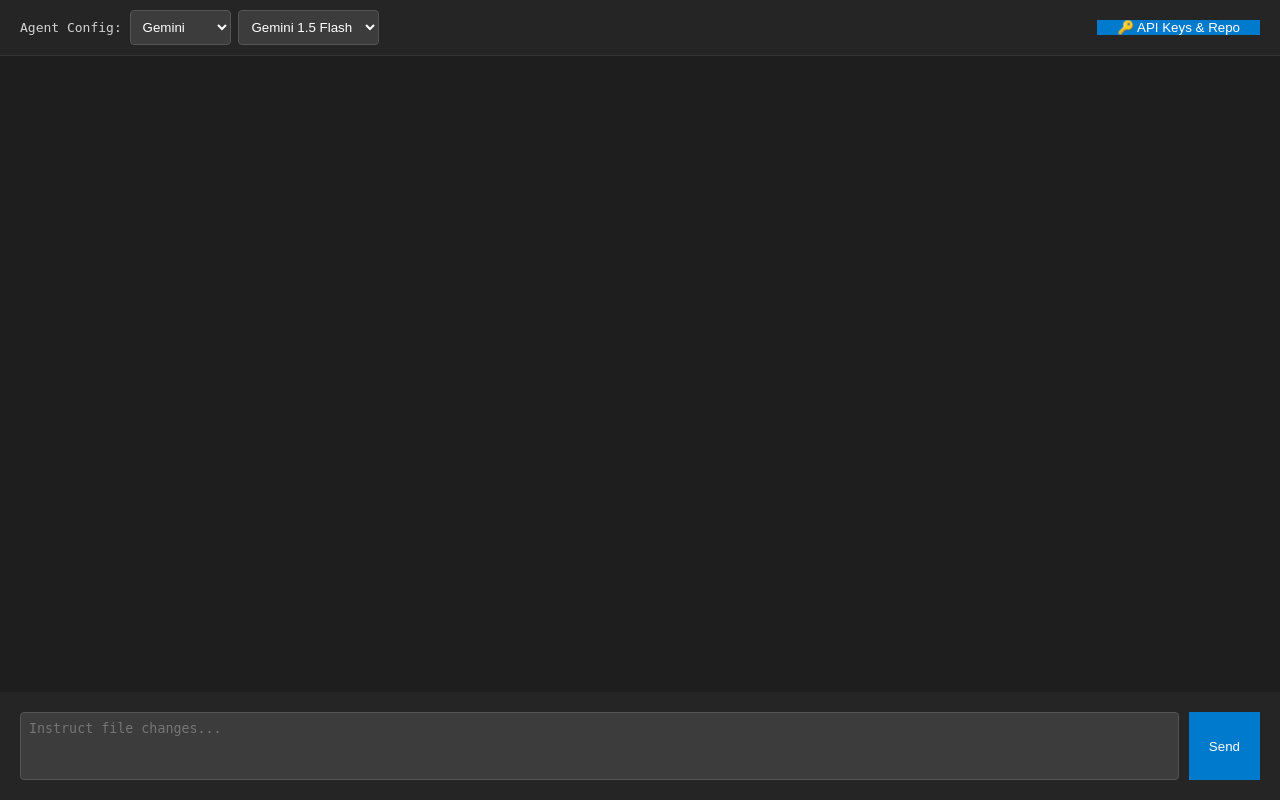
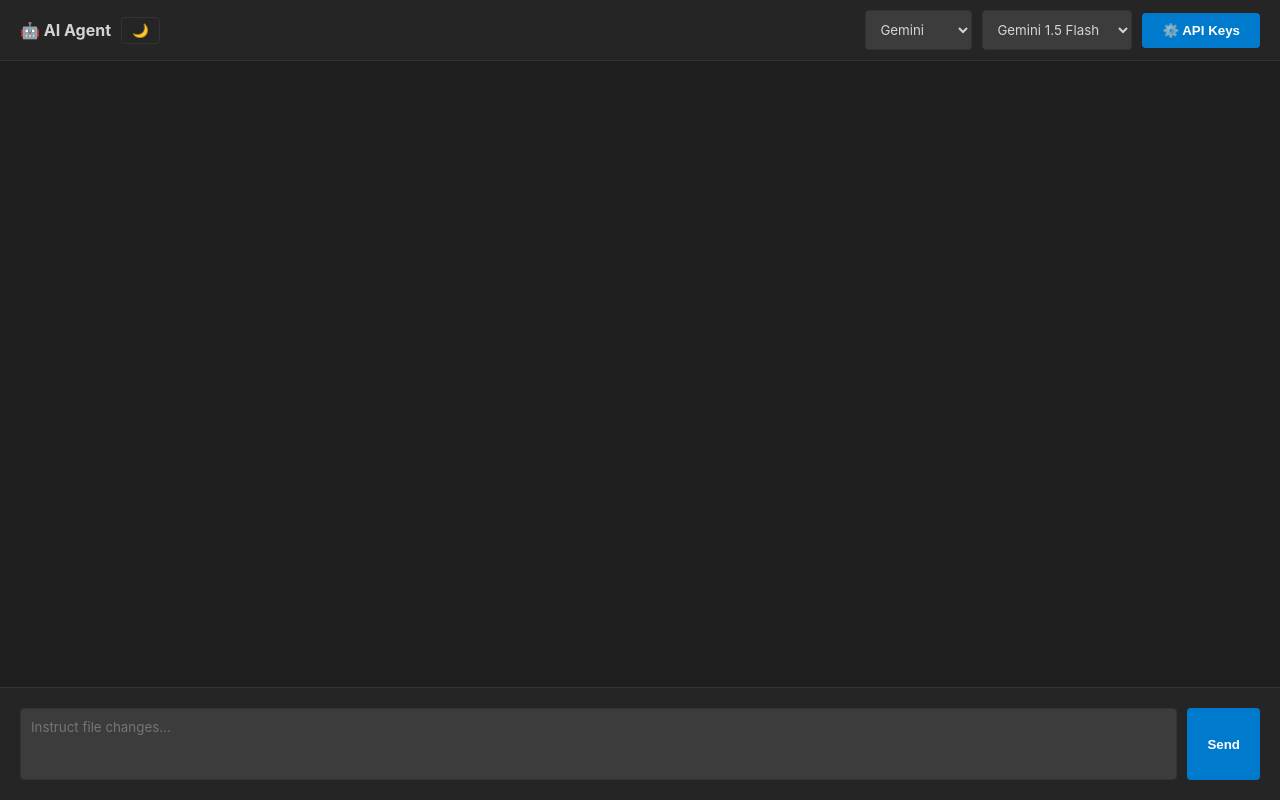
Before and after one commit to constantinbender51-cmyk/Four, a Flask app: page / in a window 1280 px wide. Run offline with Flask 3, Linux system fonts and the light colour scheme.

Commit message:
Update index.html

```diff
--- a/templates/index.html
+++ b/templates/index.html
@@ -2,32 +2,178 @@
 <html lang="en">
 <head>
     <meta charset="UTF-8">
+    <meta name="viewport" content="width=device-width, initial-scale=1.0">
     <title>AI Repo Agent</title>
     <style>
-        :root { --bg: #1e1e1e; --fg: #d4d4d4; --accent: #007acc; --panel: #252526; }
-        body { background: var(--bg); color: var(--fg); font-family: monospace; margin: 0; display: flex; flex-direction: column; height: 100vh; }
-        header { background: var(--panel); padding: 10px 20px; display: flex; justify-content: space-between; align-items: center; border-bottom: 1px solid #333; }
+        /* --- THEMING --- */
+        :root {
+            /* Default Dark Mode */
+            --bg: #1e1e1e;
+            --fg: #d4d4d4;
+            --accent: #007acc;
+            --panel: #252526;
+            --border: #333;
+            --input-bg: #3c3c3c;
+            --msg-user: #007acc;
+            --msg-bot: #252526;
+        }
 
-        #chat-container { flex: 1; overflow-y: auto; padding: 20px; display: flex; flex-direction: column; gap: 15px; }
-        .msg { max-width: 80%; padding: 10px; border-radius: 5px; }
-        .user { align-self: flex-end; background: var(--accent); color: white; }
-        .bot { align-self: flex-start; background: var(--panel); border: 1px solid #333; white-space: pre-wrap; }
+        [data-theme="light"] {
+            --bg: #f0f0f0;
+            --fg: #1f1f1f;
+            --accent: #005a9e;
+            --panel: #ffffff;
+            --border: #ccc;
+            --input-bg: #ffffff;
+            --msg-user: #005a9e;
+            --msg-bot: #e0e0e0;
+        }
 
-        #controls { padding: 20px; background: var(--panel); display: flex; gap: 10px; }
-        input, select, textarea { background: #3c3c3c; border: 1px solid #555; color: white; padding: 8px; border-radius: 4px; }
-        textarea { flex: 1; resize: none; height: 50px; }
-        button { background: var(--accent); color: white; border: none; cursor: pointer; padding: 0 20px; }
+        /* --- BASE LAYOUT --- */
+        body {
+            background: var(--bg);
+            color: var(--fg);
+            font-family: -apple-system, BlinkMacSystemFont, "Segoe UI", Roboto, Helvetica, Arial, sans-serif, "Apple Color Emoji", "Segoe UI Emoji"; /* System font for UI, Monospace for code */
+            margin: 0;
+            display: flex;
+            flex-direction: column;
+            height: 100vh;
+            transition: background 0.3s, color 0.3s;
+        }
 
-        .settings-modal { position: fixed; top: 50%; left: 50%; transform: translate(-50%, -50%); background: var(--panel); padding: 20px; border: 1px solid #555; z-index: 10; display: none; box-shadow: 0 0 20px rgba(0,0,0,0.5); }
-        .settings-modal input { display: block; margin-bottom: 10px; width: 250px; }
-        .overlay { position: fixed; top: 0; left: 0; width: 100%; height: 100%; background: rgba(0,0,0,0.5); display: none; z-index: 5; }
+        /* --- HEADER --- */
+        header {
+            background: var(--panel);
+            padding: 10px 20px;
+            display: flex;
+            justify-content: space-between;
+            align-items: center;
+            border-bottom: 1px solid var(--border);
+            flex-wrap: wrap;
+            gap: 10px;
+        }
+
+        .header-controls {
+            display: flex;
+            align-items: center;
+            gap: 10px;
+            flex-wrap: wrap;
+        }
+
+        /* --- CHAT AREA --- */
+        #chat-container {
+            flex: 1;
+            overflow-y: auto;
+            padding: 20px;
+            display: flex;
+            flex-direction: column;
+            gap: 15px;
+        }
+
+        .msg {
+            max-width: 85%;
+            padding: 12px 16px;
+            border-radius: 8px;
+            font-family: monospace; /* Keep code feel for chat */
+            line-height: 1.5;
+            word-wrap: break-word;
+        }
+
+        .user {
+            align-self: flex-end;
+            background: var(--msg-user);
+            color: white;
+        }
+
+        .bot {
+            align-self: flex-start;
+            background: var(--msg-bot);
+            border: 1px solid var(--border);
+            white-space: pre-wrap;
+        }
+
+        /* --- INPUT AREA --- */
+        #controls {
+            padding: 20px;
+            background: var(--panel);
+            display: flex;
+            gap: 10px;
+            border-top: 1px solid var(--border);
+        }
+
+        input, select, textarea {
+            background: var(--input-bg);
+            border: 1px solid var(--border);
+            color: var(--fg);
+            padding: 10px;
+            border-radius: 4px;
+            font-family: inherit;
+        }
+
+        textarea {
+            flex: 1;
+            resize: none;
+            height: 50px;
+        }
+
+        button {
+            background: var(--accent);
+            color: white;
+            border: none;
+            cursor: pointer;
+            padding: 10px 20px;
+            border-radius: 4px;
+            font-weight: 600;
+            transition: opacity 0.2s;
+        }
+
+        button:hover { opacity: 0.9; }
+        button.secondary { background: transparent; border: 1px solid var(--border); color: var(--fg); }
+
+        /* --- MODAL --- */
+        .settings-modal {
+            position: fixed;
+            top: 50%;
+            left: 50%;
+            transform: translate(-50%, -50%);
+            background: var(--panel);
+            padding: 25px;
+            border: 1px solid var(--border);
+            z-index: 10;
+            display: none;
+            box-shadow: 0 4px 30px rgba(0,0,0,0.5);
+            border-radius: 8px;
+            width: 400px;
+            max-width: 90%;
+            box-sizing: border-box;
+        }
+
+        .settings-modal h3 { margin-top: 0; }
+        .settings-modal input { display: block; margin-bottom: 15px; width: 100%; box-sizing: border-box; }
+        .overlay { position: fixed; top: 0; left: 0; width: 100%; height: 100%; background: rgba(0,0,0,0.6); display: none; z-index: 5; backdrop-filter: blur(2px); }
+
+        /* --- MOBILE RESPONSE --- */
+        @media (max-width: 768px) {
+            header { flex-direction: column; align-items: stretch; }
+            .header-controls { justify-content: space-between; }
+            .header-controls select { flex: 1; }
+
+            #controls { flex-direction: column; }
+            textarea { height: 60px; }
+            button { height: 44px; } /* Easy touch target */
+
+            .msg { max-width: 95%; }
+        }
     </style>
 </head>
 <body>
 
 <header>
-    <div>
-        <span>Agent Config: </span>
+    <div style="font-weight: bold; display:flex; align-items:center; gap:10px;">
+        <span>🤖 AI Agent</span>
+        <button class="secondary" id="themeToggle" onclick="toggleTheme()" style="padding: 5px 10px;">🌙</button>
+    </div>
+    <div class="header-controls">
         <select id="provider">
             <option value="gemini">Gemini</option>
             <option value="deepseek">DeepSeek</option>
@@ -38,8 +184,8 @@
             <option value="deepseek-coder">DeepSeek Coder</option>
             <option value="deepseek-chat">DeepSeek Chat</option>
         </select>
+        <button onclick="toggleSettings()">⚙️ API Keys</button>
     </div>
-    <button onclick="toggleSettings()">🔑 API Keys & Repo</button>
 </header>
 
 <div id="chat-container"></div>
@@ -49,22 +195,48 @@
     <button onclick="sendMessage()">Send</button>
 </div>
 
-<div class="overlay" id="overlay"></div>
+<div class="overlay" id="overlay" onclick="toggleSettings()"></div>
 <div class="settings-modal" id="settingsModal">
     <h3>Configuration</h3>
     <input type="text" id="apiKey" placeholder="LLM API Key (Gemini/DeepSeek)">
     <input type="text" id="ghToken" placeholder="GitHub PAT (Fine-grained)">
     <input type="text" id="ghUser" placeholder="GitHub Username">
     <input type="text" id="ghRepo" placeholder="Repository Name">
-    <button onclick="saveSettings()">Save to Browser Memory</button>
+    <div style="display:flex; justify-content: flex-end; gap: 10px;">
+        <button class="secondary" onclick="toggleSettings()">Cancel</button>
+        <button onclick="saveSettings()">Save Keys</button>
+    </div>
 </div>
 
 <script>
-    // Load settings on boot
+    // --- THEME LOGIC ---
+    function initTheme() {
+        const saved = localStorage.getItem('theme') || 'dark';
+        document.documentElement.setAttribute('data-theme', saved);
+        updateThemeIcon(saved);
+    }
+
+    function toggleTheme() {
+        const current = document.documentElement.getAttribute('data-theme');
+        const next = current === 'dark' ? 'light' : 'dark';
+        document.documentElement.setAttribute('data-theme', next);
+        localStorage.setItem('theme', next);
+        updateThemeIcon(next);
+    }
+
+    function updateThemeIcon(theme) {
+        const btn = document.getElementById('themeToggle');
+        btn.innerText = theme === 'dark' ? '🌙' : '☀️';
+    }
+
+    // Initialize Theme immediately
+    initTheme();
+
+    // --- APP LOGIC ---
     const load = (id) => document.getElementById(id).value = localStorage.getItem(id) || '';
     ['apiKey', 'ghToken', 'ghUser', 'ghRepo'].forEach(load);
 
-    let chatHistory = []; // Store last 10 messages here
+    let chatHistory = [];
 
     function toggleSettings() {
         const el = document.getElementById('settingsModal');
@@ -110,9 +282,8 @@
             });
             const data = await res.json();
 
-            // Remove loading msg
             const container = document.getElementById('chat-container');
-            container.removeChild(container.lastChild);
+            container.removeChild(container.lastChild); // Remove loading msg
 
             if(data.execution_log && data.execution_log.length > 0) {
                 addMsg('bot', `[System]: Executed changes:\n${data.execution_log.join('\n')}`);
@@ -132,7 +303,6 @@
         container.appendChild(div);
         container.scrollTop = container.scrollHeight;
 
-        // Update history logic
         if (sender !== 'system') {
             chatHistory.push({sender, text});
             if (chatHistory.length > 10) chatHistory.shift();
```
